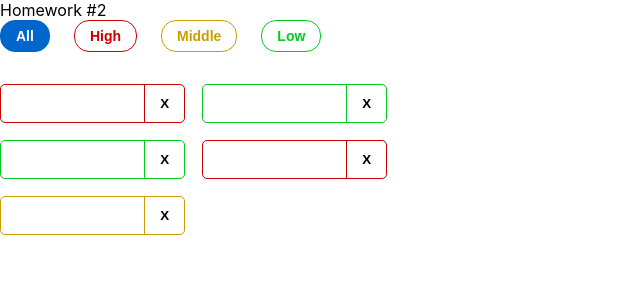
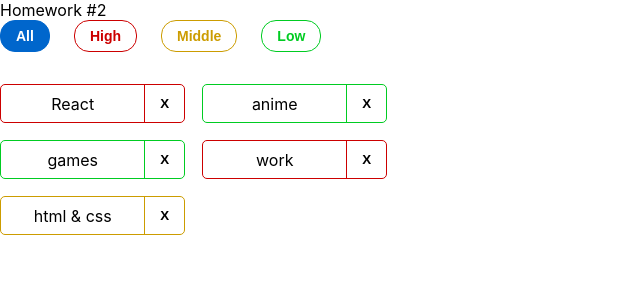
Before and after one commit to VladislavRomash/My_homework_advanced, a React (Create React App) app: page / in a window 1280 px wide. Shown: the top 300 px of the page, without its empty margins (0-640 px from the left). Built offline with nearby package versions, Linux system fonts and the light colour scheme.

Commit message:
The file Affair.tsx displays incoming data

```diff
--- a/src/s2-homeworks/hw02/affairs/affair/Affair.tsx
+++ b/src/s2-homeworks/hw02/affairs/affair/Affair.tsx
@@ -24,7 +24,7 @@ function Affair(props: AffairPropsType) {
             className={affairClass}
         >
             <div id={'hw2-name-' + props.affair._id} className={nameClass}>
-                {/*создаёт студент*/}
+                {props.affair.name}
 
                 {/**/}
             </div>
```
